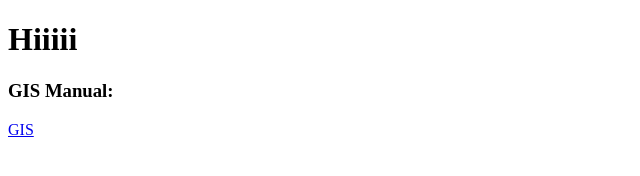
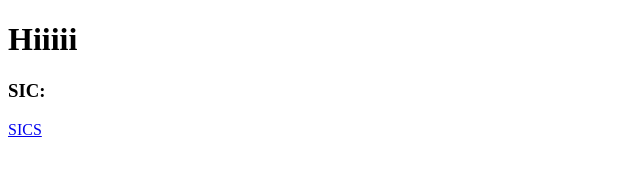
Before and after one commit to aquibsayyed42/apple, a plain HTML site: page index.html in a window 1280 px wide. Shown: the whole page, without its empty margins (0-640 px from the left). Drawn offline with Linux system fonts and the light colour scheme.

Commit message:
Update index.html

```diff
--- a/index.html
+++ b/index.html
@@ -6,8 +6,8 @@
   </head>
   <body>
     <h1>Hiiiii</h1>
-    <h3>GIS Manual:</h3>
-    <a href="SIC.pdf">GIS</a>
+    <h3>SIC:</h3>
+    <a href="SiC.pdf">SICS</a>
 
 
     <!-- <h3>Practicals of R:</h3> -->
```
